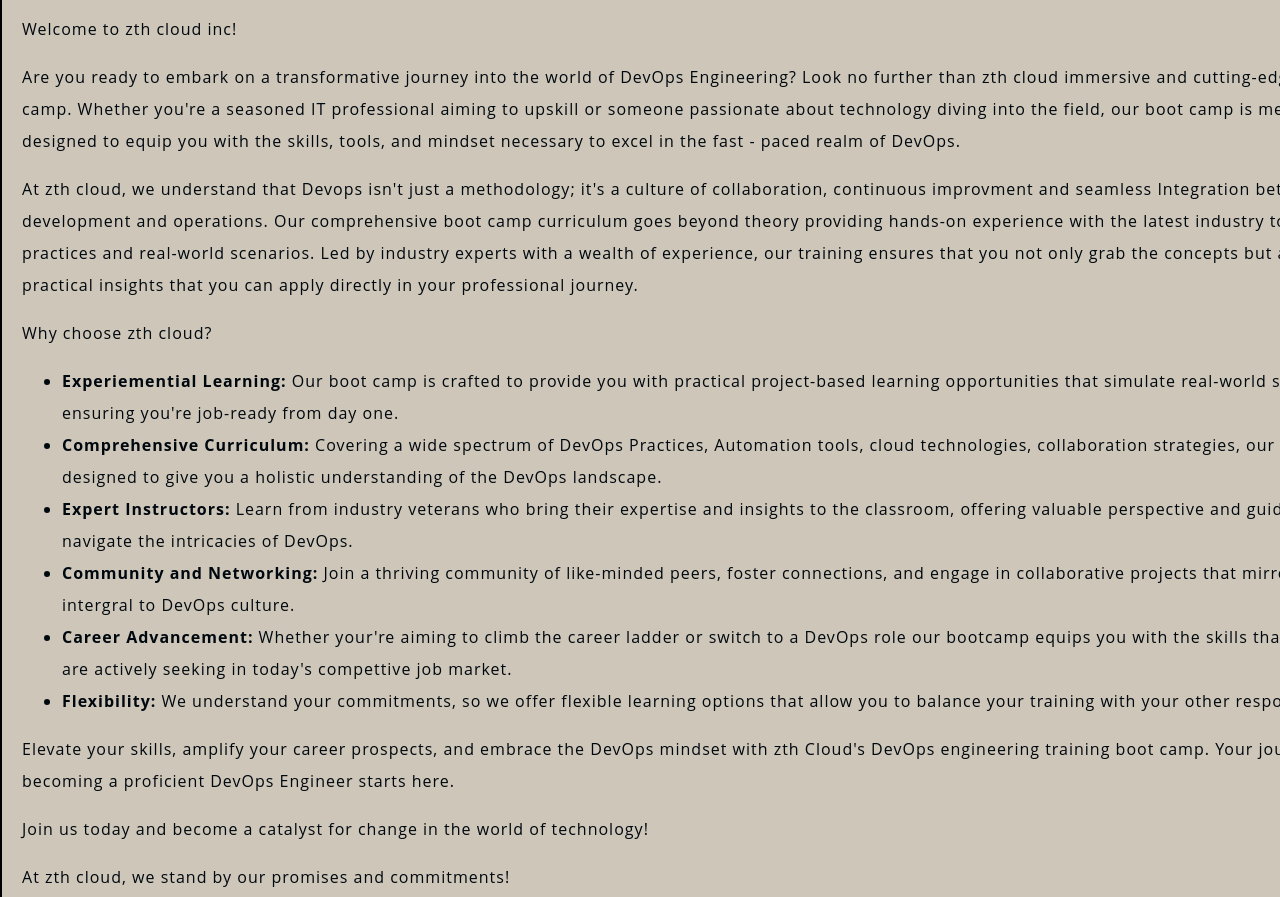
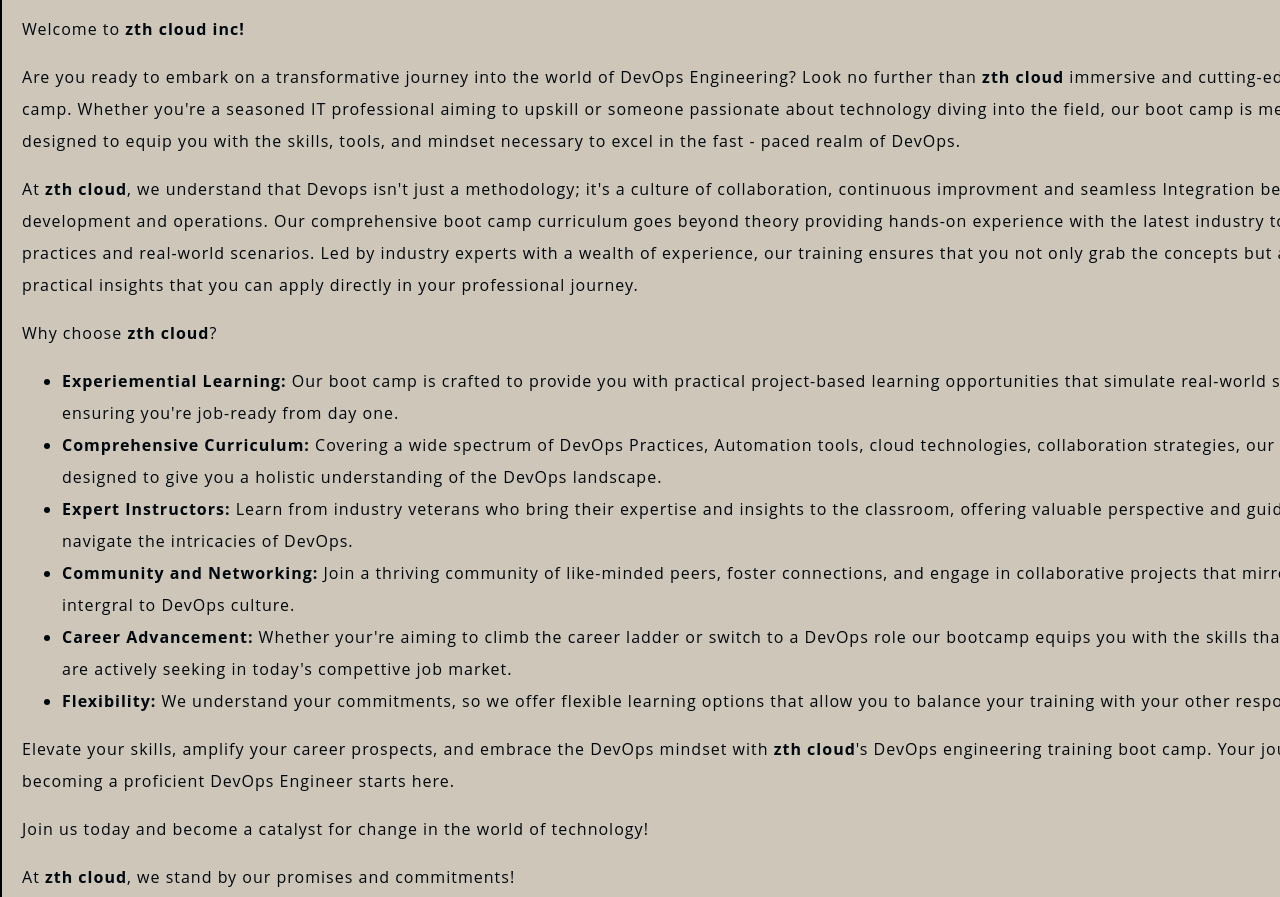
Before and after one commit to olaoruku007/web-projects, a plain HTML site: page zth-cloud/index.html in a window 1280 px wide. Shown: the part 719-1616 px from the top of the page. Drawn offline with Linux system fonts and the light colour scheme.

Commit message:
I include the '<b></b>' in the zth cloud

```diff
--- a/zth-cloud/index.html
+++ b/zth-cloud/index.html
@@ -3,28 +3,28 @@
 <head>
     <meta charset="UTF-8">
     <meta name="viewport" content="width=device-width, initial-scale=1.0">
-    <title>zth cloud Inc.</title>
+    <title><b>zth cloud</b> Inc.</title>
     <link href="styles/style.css" rel="stylesheet" />
 </head>
 <body>
-    <h1>zth cloud inc.</h1>
+    <h1><b>zth cloud</b> inc.</h1>
     <h3>RI, USA.</h3>
     <h4>... your practical approach to DevOps training!</h4>
     <img src="images/programming.jpg"/>
 
 
-    <p>Welcome to zth cloud inc!</p>
+    <p>Welcome to <b>zth cloud inc!</b></p>
     <p>Are you ready to embark on a transformative journey into the world of DevOps Engineering?
-       Look no further than zth cloud immersive and cutting-edge training boot camp.
+       Look no further than <b>zth cloud</b> immersive and cutting-edge training boot camp.
        Whether you're a seasoned IT professional aiming to upskill or someone passionate about technology diving into the
        field, our boot camp is meticulously designed to equip you with the skills, tools, and mindset necessary to excel
        in the fast - paced realm of DevOps.</p>
-    <p>At zth cloud, we understand that Devops isn't just a methodology; it's a culture of collaboration, continuous improvment
+    <p>At <b>zth cloud</b>, we understand that Devops isn't just a methodology; it's a culture of collaboration, continuous improvment
        and seamless Integration between development and operations. Our comprehensive boot camp curriculum goes beyond theory
      providing hands-on experience with the latest industry tools, best practices and real-world scenarios.
     Led by industry experts with a wealth of experience, our training ensures that you not only grab the concepts but also gain practical
     insights that you can apply directly in your professional journey.</p>
-    <p>Why choose zth cloud?</p>
+    <p>Why choose <b>zth cloud</b>?</p>
     <ul>
         <li><b>Experiemential Learning:</b> Our boot camp is crafted to provide you with practical project-based learning opportunities
             that simulate real-world scenarios ensuring you're job-ready from day one.</li>
@@ -41,11 +41,11 @@
 
 
     </ul>
-    <p>Elevate your skills, amplify your career prospects, and embrace the DevOps mindset with zth Cloud's DevOps engineering training boot camp. Your journey towards becoming a
+    <p>Elevate your skills, amplify your career prospects, and embrace the DevOps mindset with <b>zth cloud</b>'s DevOps engineering training boot camp. Your journey towards becoming a
         proficient DevOps Engineer starts here.</p>
     <p>Join us today and become a catalyst for change in the world of technology!</p>
 
-    <p> At zth cloud, we stand by our promises and commitments!</p>
+    <p> At <b>zth cloud</b>, we stand by our promises and commitments!</p>
     <p>We provide practical, hands-on training with the following <b>DevOps tools:</b></p>
      <ul>
         <li><b>Linux Operating System:</b> <a href="images/Linux Module.pdf" target="_blank" rel="noopener noreferrer">Rocky Linux</a></li>
```
